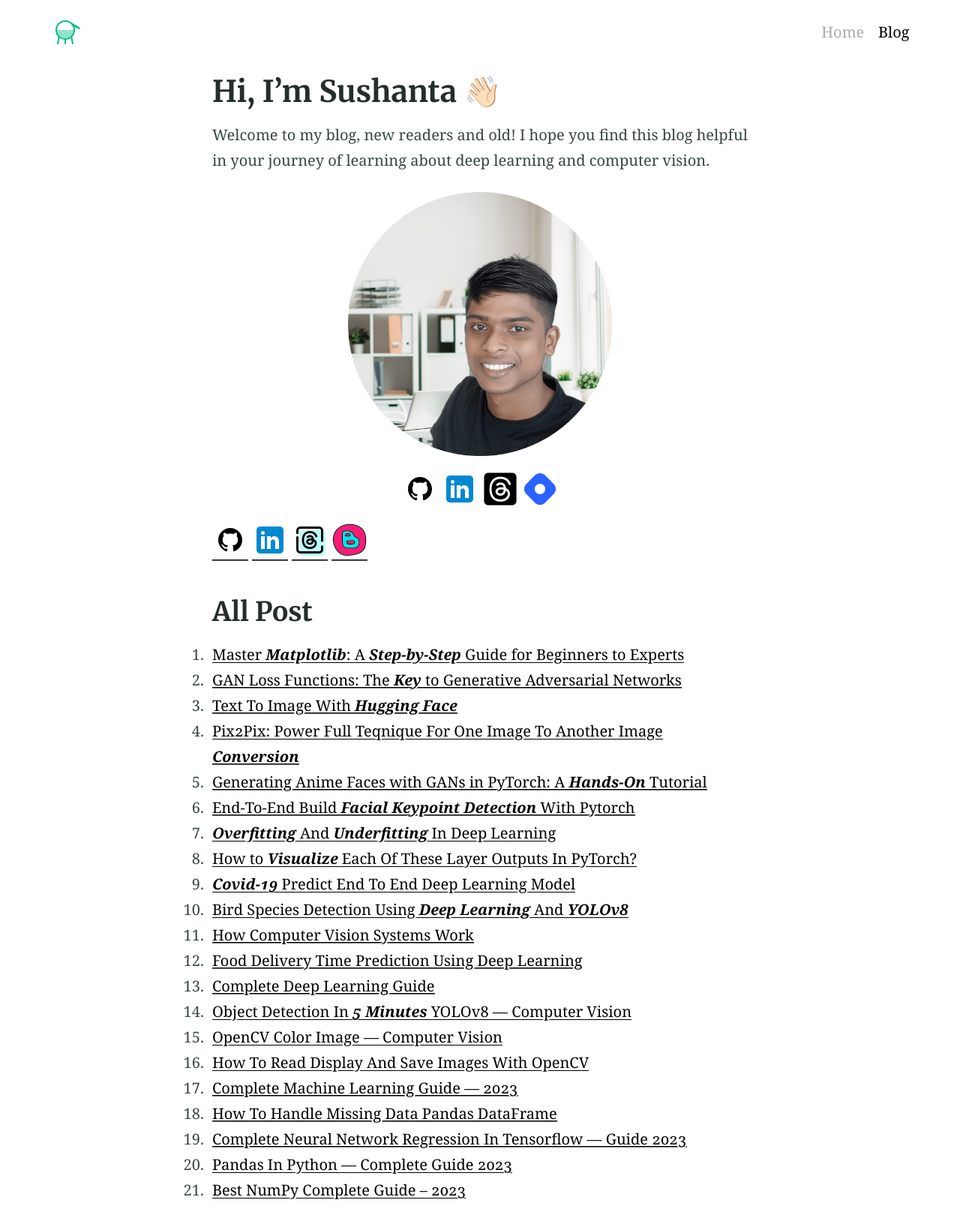
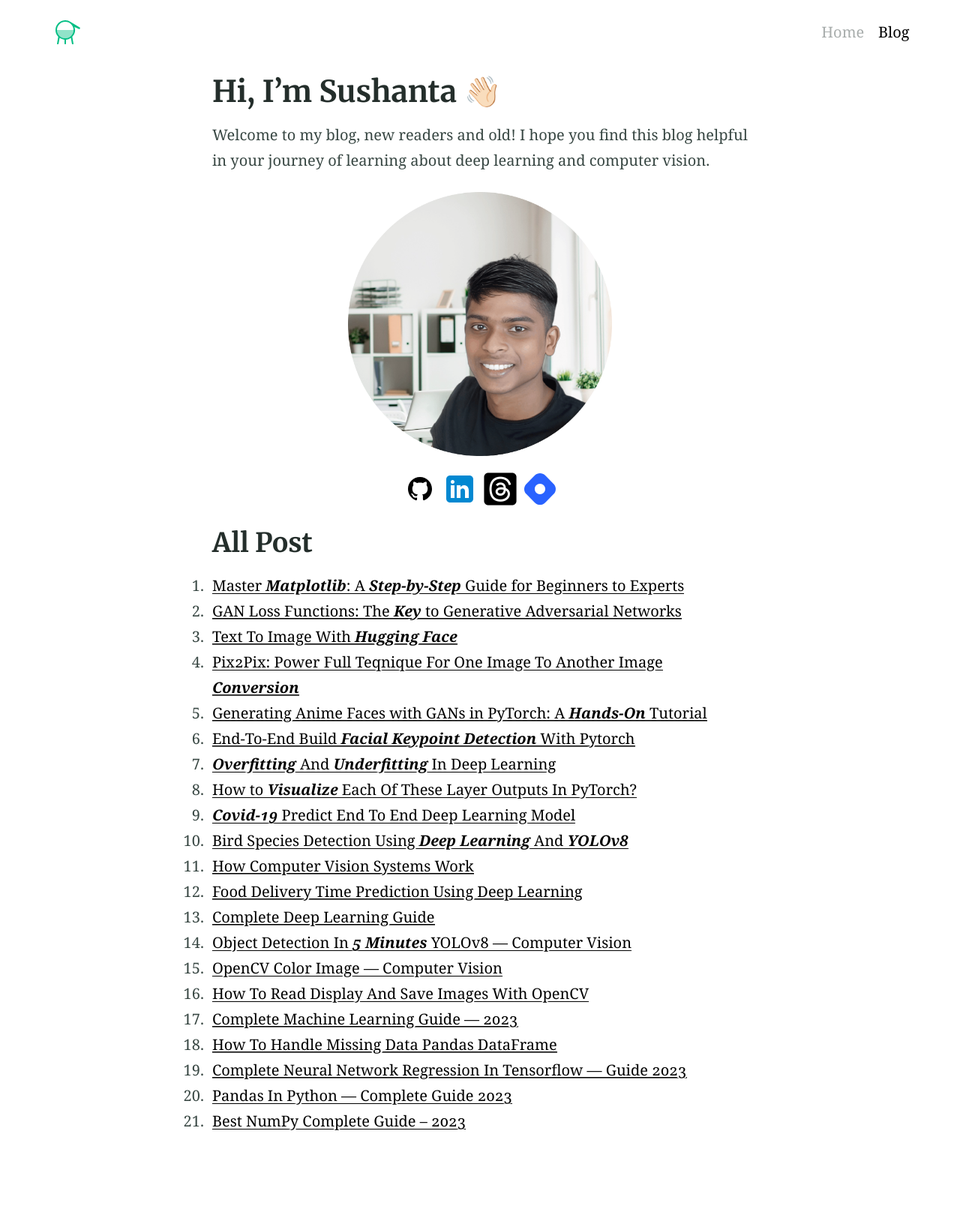
Before and after one commit to hi-sushanta/hi-sushanta.github.io, a Jekyll site: the page built from index.md, in a window 1280 px wide. Shown: the whole page at 75% size. Built offline with Jekyll 4.4.1, drawn with Linux system fonts in a browser that asks for light colours; after the commit the page ends 1536 px from its top, so only the background shows below that.

Commit message:
My mistake to add doubole icon show as to solved that

```diff
--- a/index.md
+++ b/index.md
@@ -26,8 +26,6 @@ Welcome to my blog, new readers and old! I hope you find this blog helpful in yo
   </a>
 </div>
 
-[![""](icons8-github.svg)](https://github.com/hi-sushanta) [![""](icons8-linkedin.svg)](https://www.linkedin.com/in/sushanta-das-/) [![""](icon-threads.png)](https://www.threads.net/@hi_chiai) [![""](icon-blog.png)](https://hiwhy.io/)
-
 ## All Post
 
 1. [Master ***Matplotlib***: A ***Step-by-Step*** Guide for Beginners to Experts](https://hiwhy.io/matplotlib-complete-guide)
```
